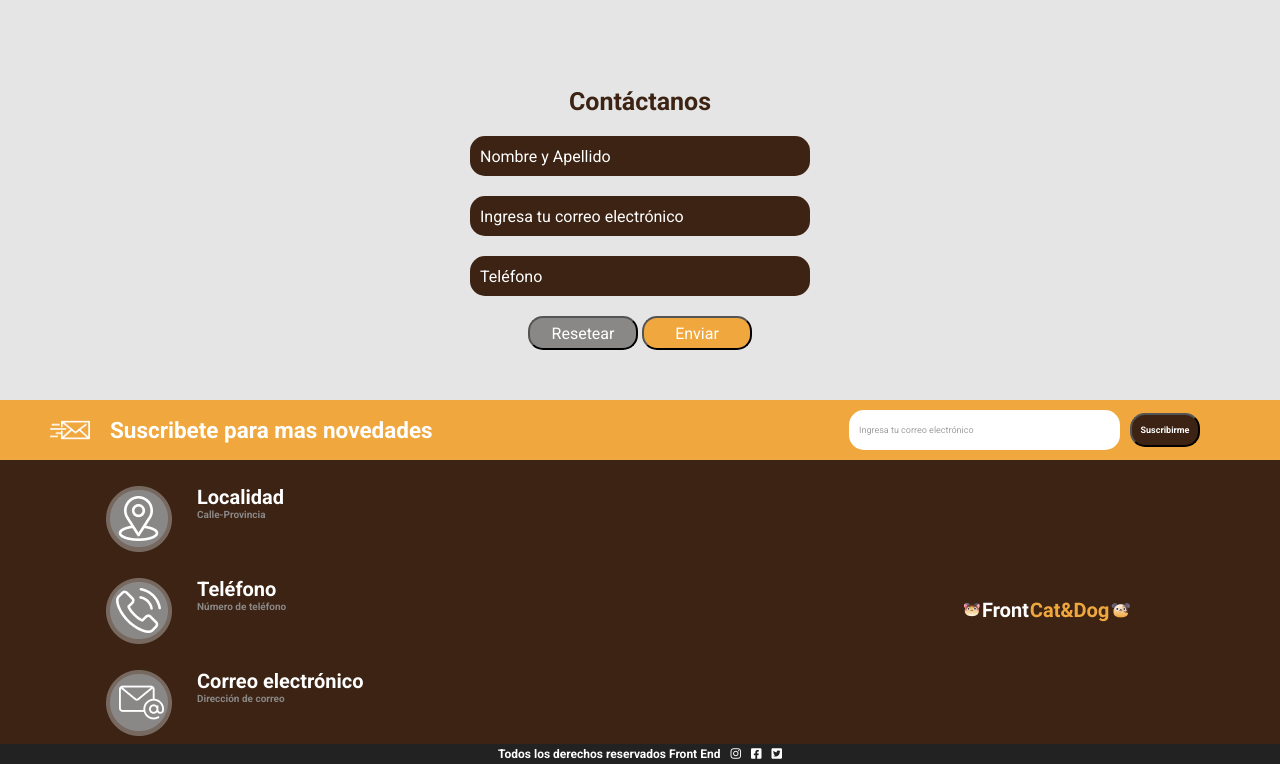
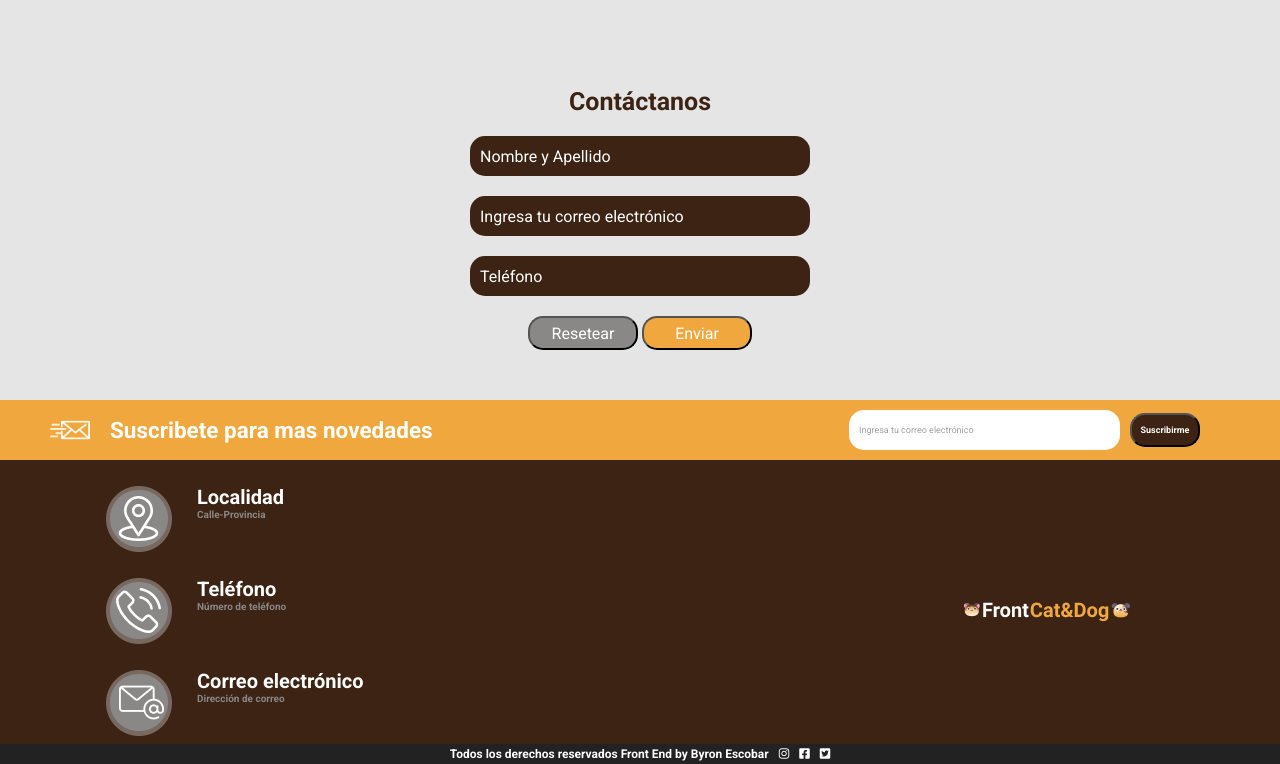
Before and after one commit to byes0811/DH_CTD_Front_End_I, a plain HTML site: page 12112021_PetShop/index.html in a window 1280 px wide. Shown: the part 1129-1893 px from the top of the page. Drawn offline with Linux system fonts and the light colour scheme.

Commit message:
Se adiciona propietario en el footer

```diff
--- a/12112021_PetShop/index.html
+++ b/12112021_PetShop/index.html
@@ -139,7 +139,7 @@
             </div>
         </section>
         <section class="footer-end">
-            <span> Todos los derechos reservados Front End</span>
+            <span> Todos los derechos reservados Front End by Byron Escobar</span>
             <a href="https://www.instagram.com/"><i class="fab fa-instagram"></i></a>
             <a href="https://www.facebook.com"><i class="fab fa-facebook-square"></i></a>
             <a href="https://twitter.com"><i class="fab fa-twitter-square"></i></a>
```
